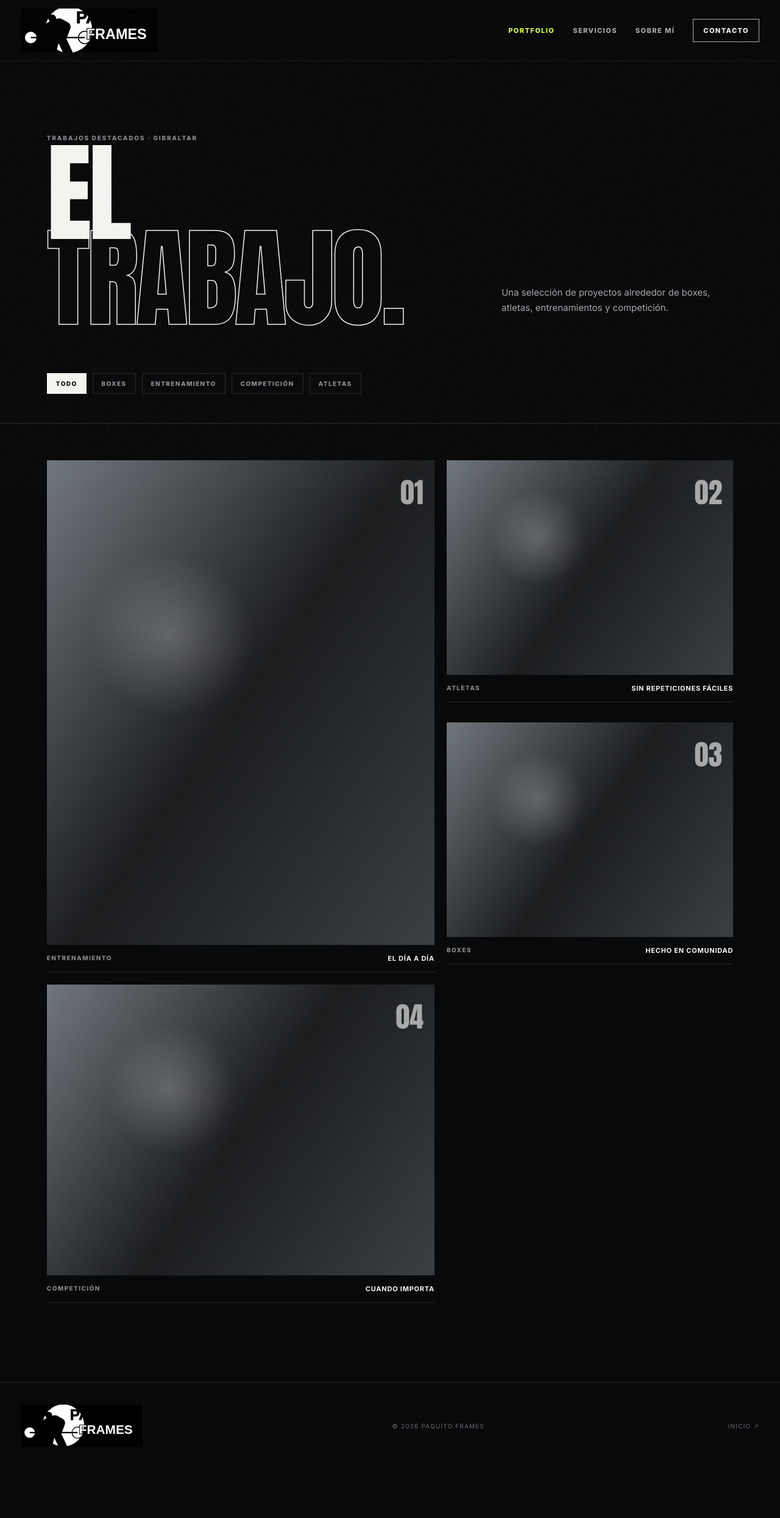
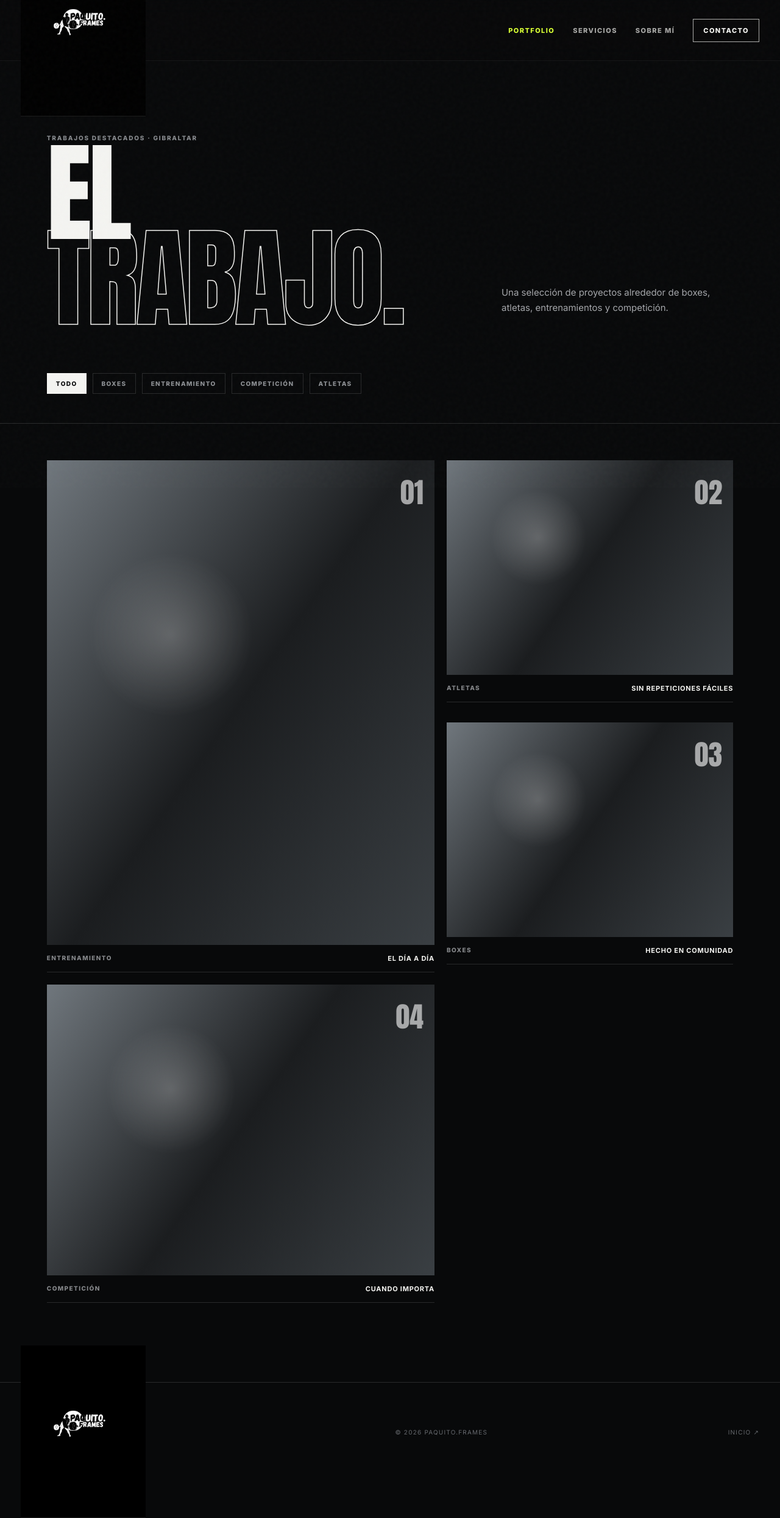
Before and after one commit to pan23o/PAQUITO.FRAMES, a plain HTML site: page paquito-frames/portfolio.html in a window 1280 px wide. Shown: the whole page at 61% size. Before the commit the page ends 2410 px from the top, so only its background shows below. Drawn offline with nearby package versions, Linux system fonts and the light colour scheme; no server answers.

Commit message:
Usar logo original proporcionado en toda la web

```diff
--- a/paquito-frames/css/logo-fix.css
+++ b/paquito-frames/css/logo-fix.css
@@ -1,8 +1,8 @@
-/* Logo vectorial web: tamaño estable y sin márgenes transparentes. */
-.site-header .brand{width:235px;height:72px;display:flex;align-items:center;justify-content:flex-start;overflow:hidden;flex:0 0 235px}
-.site-header .brand img{width:225px;height:94px;max-width:none;max-height:none;object-fit:contain;display:block;transform:none}
-.site-footer .brand{display:flex;align-items:center;width:210px;height:70px;overflow:hidden}
-.site-footer .brand img{width:200px;height:auto;display:block}
-@media(max-width:1100px){.site-header .brand{width:215px;flex-basis:215px}.site-header .brand img{width:205px;height:86px}}
-@media(max-width:900px){.site-header .brand{width:190px;flex-basis:190px}.site-header .brand img{width:180px;height:76px}}
-@media(max-width:520px){.site-header .brand{width:165px;flex-basis:165px;height:62px}.site-header .brand img{width:155px;height:65px}.site-footer .brand{width:170px}.site-footer .brand img{width:160px}}
+/* Logo oficial de PAQUITO.FRAMES: usa la imagen original del repositorio, sin redibujarla. */
+.site-header .brand{width:235px;height:82px;display:flex;align-items:center;justify-content:flex-start;overflow:visible;flex:0 0 235px}
+.site-header .brand img{content:url('../assets/logo-original.jpg');width:205px;height:auto;max-width:none;max-height:none;object-fit:contain;display:block;transform:none}
+.site-footer .brand{display:flex;align-items:center;width:220px;height:90px;overflow:visible}
+.site-footer .brand img{content:url('../assets/logo-original.jpg');width:205px;height:auto;max-width:none;display:block}
+@media(max-width:1100px){.site-header .brand{width:215px;flex-basis:215px}.site-header .brand img{width:190px}}
+@media(max-width:900px){.site-header .brand{width:190px;flex-basis:190px;height:76px}.site-header .brand img{width:175px}}
+@media(max-width:520px){.site-header .brand{width:165px;flex-basis:165px;height:68px}.site-header .brand img{width:155px}.site-footer .brand{width:180px;height:78px}.site-footer .brand img{width:170px}}
```
